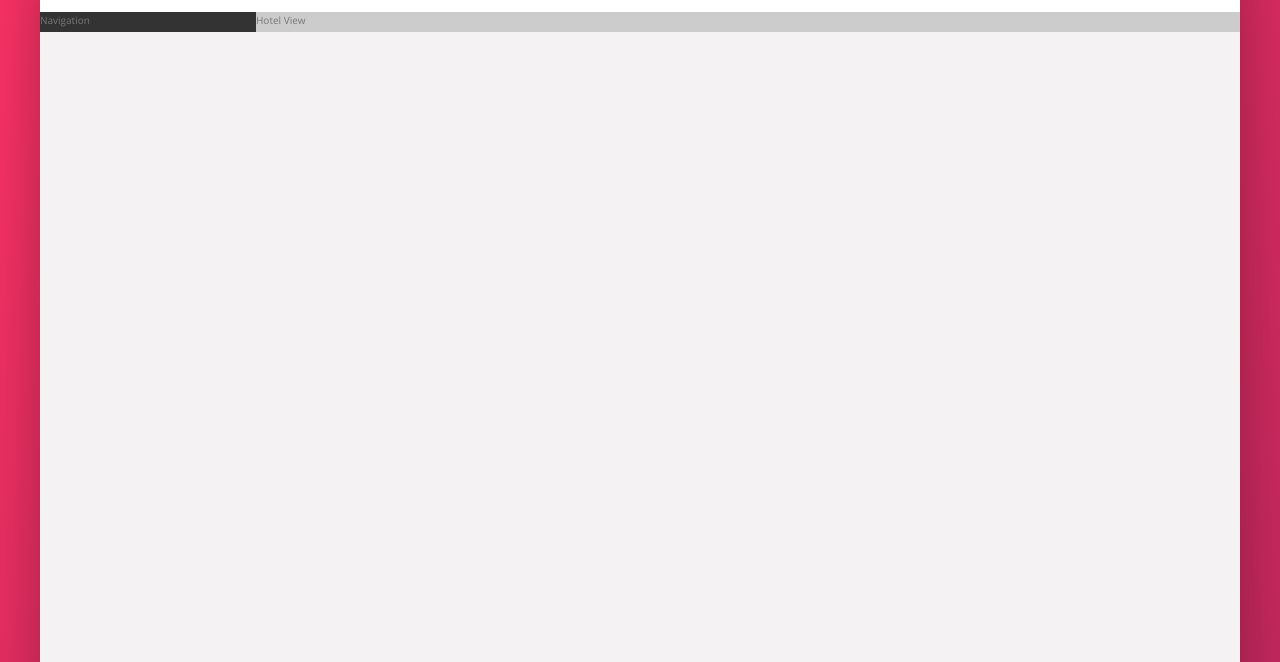
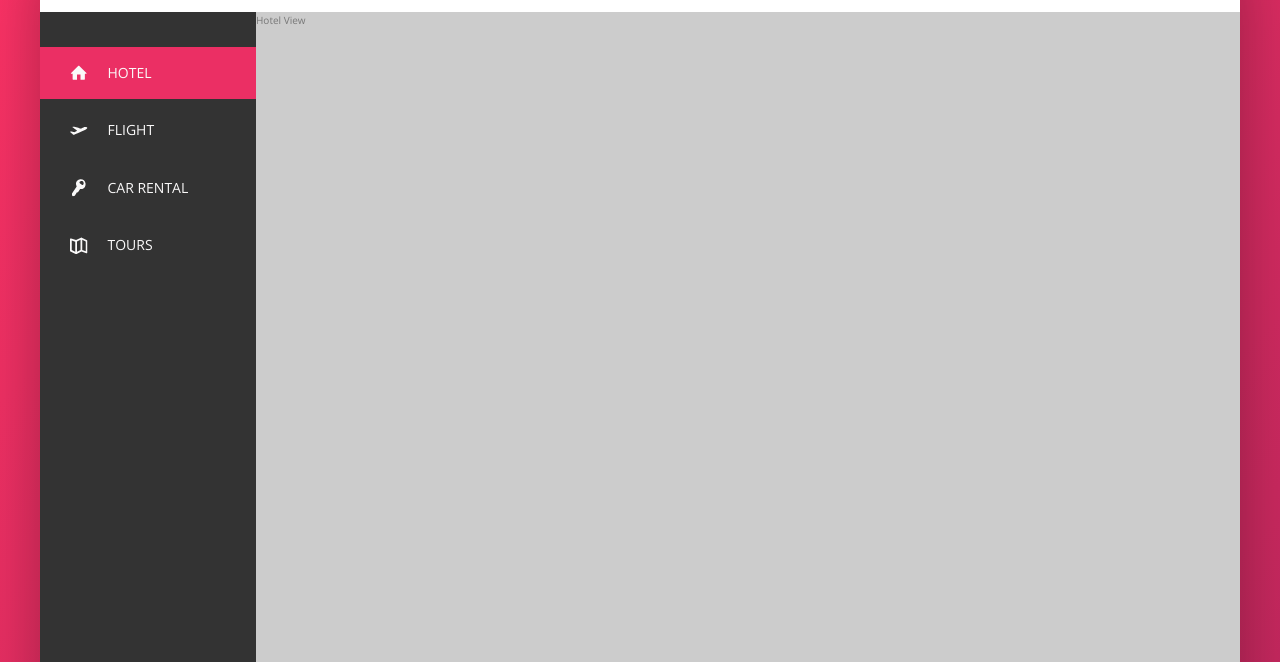
Before and after one commit to mohdnihal29/trello-website, a website: page index.html in a window 1280 px wide. Shown: the part 138-800 px from the top of the page. Drawn offline with nearby package versions, Linux system fonts and the light colour scheme.

Commit message:
side-bar

```diff
--- a/index.html
+++ b/index.html
@@ -56,7 +56,43 @@
         </nav>
       </header>
       <div class="content">
-        <nav class="sidebar">Navigation</nav>
+        <nav class="sidebar">
+          <ul class="side-nav">
+            <li class="side-nav__item side-nav__item--active">
+              <a href="#" class="side-nav__link">
+                <svg class="side-nav__icon">
+                  <use xlink:href="img/sprite.svg#icon-home"></use>
+                </svg>
+                <span>Hotel</span>
+              </a>
+            </li>
+            <li class="side-nav__item">
+              <a href="#" class="side-nav__link">
+                <svg class="side-nav__icon">
+                  <use xlink:href="img/sprite.svg#icon-aircraft-take-off"></use>
+                </svg>
+                <span>Flight</span>
+              </a>
+            </li>
+            <li class="side-nav__item">
+              <a href="#" class="side-nav__link">
+                <svg class="side-nav__icon">
+                  <use xlink:href="img/sprite.svg#icon-key"></use>
+                </svg>
+                <span>Car Rental</span>
+              </a>
+            </li>
+            <li class="side-nav__item">
+              <a href="#" class="side-nav__link">
+                <svg class="side-nav__icon">
+                  <use xlink:href="img/sprite.svg#icon-map"></use>
+                </svg>
+                <span>Tours</span>
+              </a>
+            </li>
+          </ul>
+          <div class="legal">&copy; 2021 by Trillo. All rights reserved.</div>
+        </nav>
         <main class="hotel-view">Hotel View</main>
       </div>
     </div>
--- a/sass/_components.scss
+++ b/sass/_components.scss
@@ -117,3 +117,73 @@
     margin-right: 1rem;
   }
 }
+
+//////////////////////////////////
+// Side navigation
+.side-nav {
+  font-size: 1.4rem;
+  list-style: none;
+  margin-top: 3.5rem;
+
+  &__item {
+    position: relative;
+
+    &:not(:last-child) {
+      margin-bottom: 0.5rem;
+    }
+  }
+
+  &__item::before {
+    content: "";
+    position: absolute;
+    top: 0;
+    left: 0;
+    height: 100%;
+    width: 3px;
+    background-color: var(--color-primary);
+    transform: scaleY(0);
+    transition: transform 0.2s, width 0.4s cubic-bezier(1, 0, 0, 1) 0.2s,
+      background-color 0.1s;
+  }
+
+  &__item:hover::before,
+  &__item--active::before {
+    transform: scaleY(1);
+    width: 100%;
+  }
+
+  &__item:active::before {
+    background-color: var(--color-primary-light);
+  }
+
+  &__link:link,
+  &__link:visited {
+    color: var(--color-grey-light-1);
+    text-decoration: none;
+    text-transform: uppercase;
+    display: block;
+    padding: 1.5rem 3rem;
+    position: relative;
+    z-index: 10;
+
+    display: flex;
+    align-items: center;
+  }
+
+  &__icon {
+    width: 1.75rem;
+    height: 1.75rem;
+    margin-right: 2rem;
+    fill: currentColor;
+  }
+}
+
+//////////////////////////////////
+// LEGAL TEXT
+
+.legal {
+  font-size: 1.2rem;
+  color: var(--color-grey-light-4);
+  text-align: center;
+  padding: 2.5rem;
+}
--- a/sass/_layout.scss
+++ b/sass/_layout.scss
@@ -25,11 +25,16 @@
 .sidebar {
   background-color: var(--color-primary-grey-dark-1);
   flex: 0 0 18%;
-  height: 2rem;
+  display: flex;
+  flex-direction: column;
+  justify-content: space-between;
 }
 
 .hotel-view {
+  background-color: #fff;
+
+  //TEST
   background-color: var(--color-grey-light-4);
-
+  height: 80rem;
   flex: 1;
 }
```
Also changed, not shown: css/style.css.
